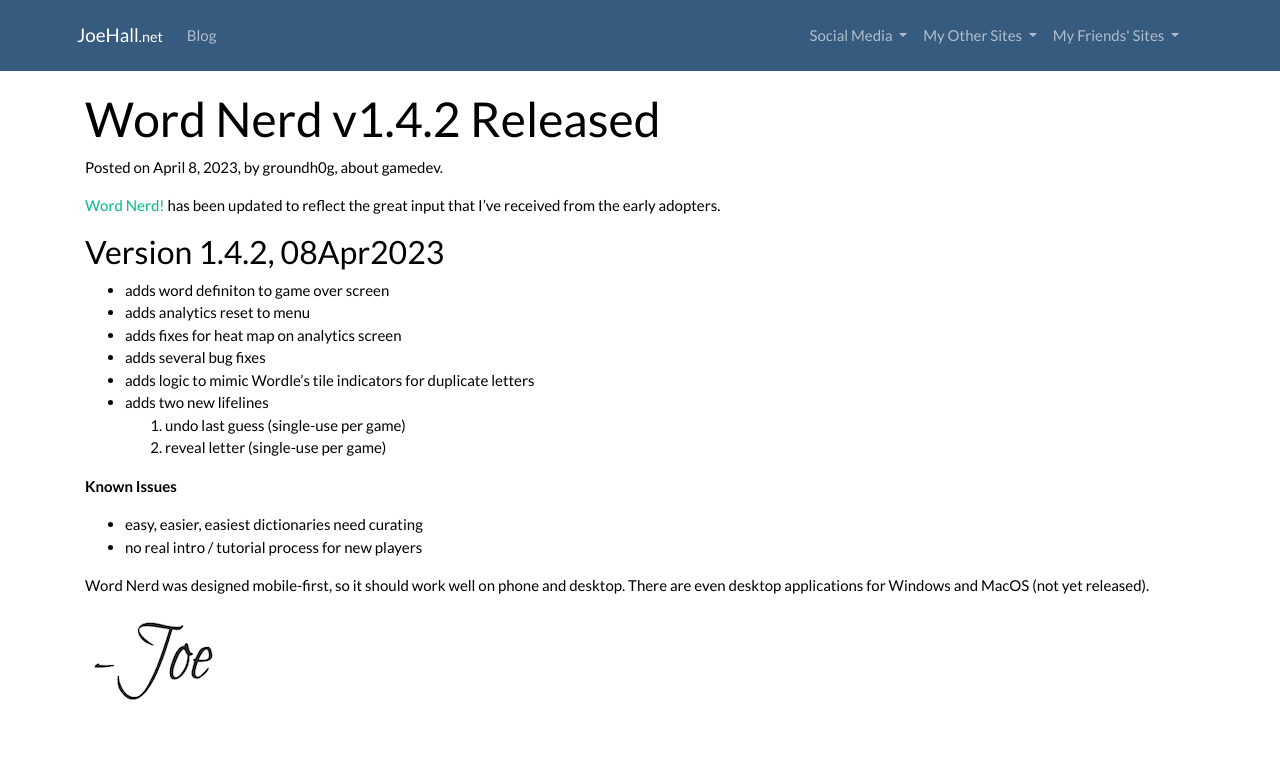
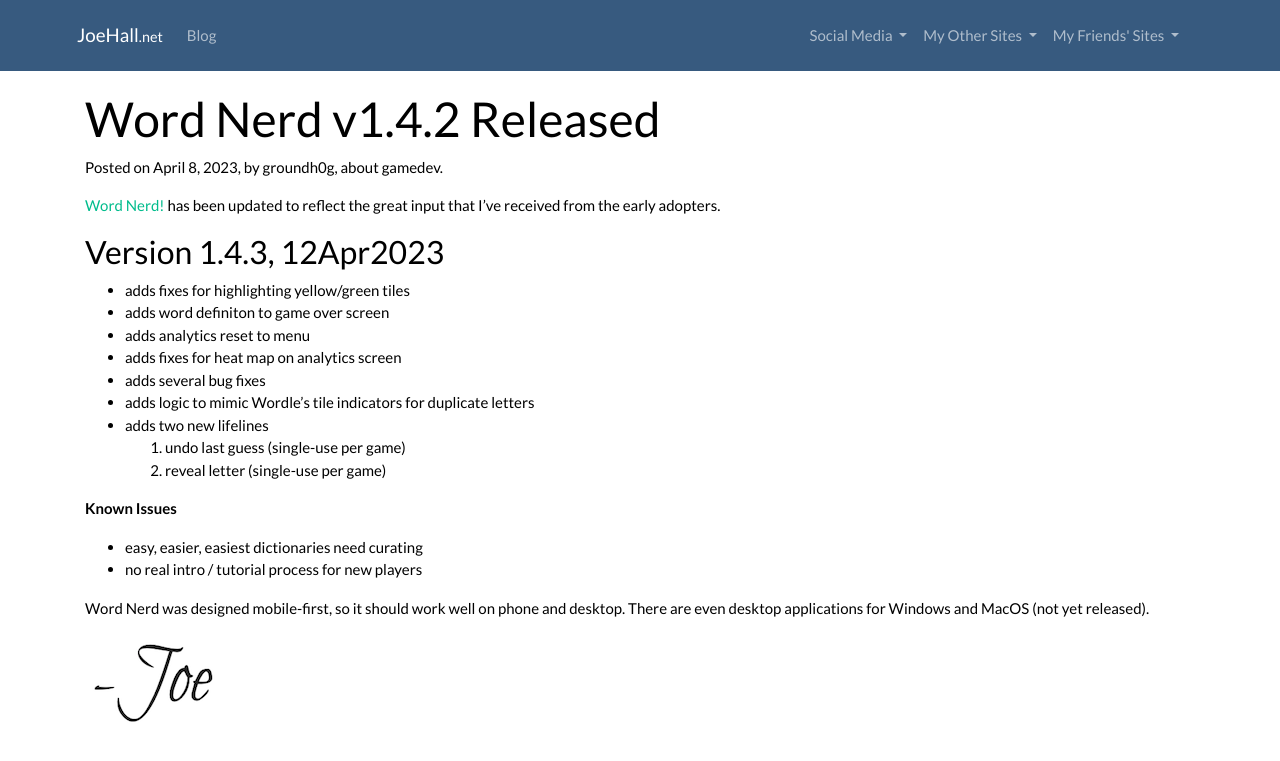
Before and after one commit to groundh0g/joehall.net, a Jekyll site: the page built from docs/_posts/2023-04-08-word-nerd-version-1.4-is-live.md, in a window 1280 px wide. Shown: the top 761 px of the page. Built offline with Jekyll 4.4.1, drawn with Linux system fonts in a browser that asks for light colours; nearby versions of some CDN libraries.

Commit message:
update release notes for 1.4.3

```diff
--- a/docs/_posts/2023-04-08-word-nerd-version-1.4-is-live.md
+++ b/docs/_posts/2023-04-08-word-nerd-version-1.4-is-live.md
@@ -7,8 +7,9 @@
 
 [Word Nerd!](https://joehall.net/game-test/) has been updated to reflect the great input that I've received from the early adopters.
 
-### Version 1.4.2, 08Apr2023
+### Version 1.4.3, 12Apr2023
 
+- adds fixes for highlighting yellow/green tiles
 - adds word definiton to game over screen
 - adds analytics reset to menu
 - adds fixes for heat map on analytics screen
```
